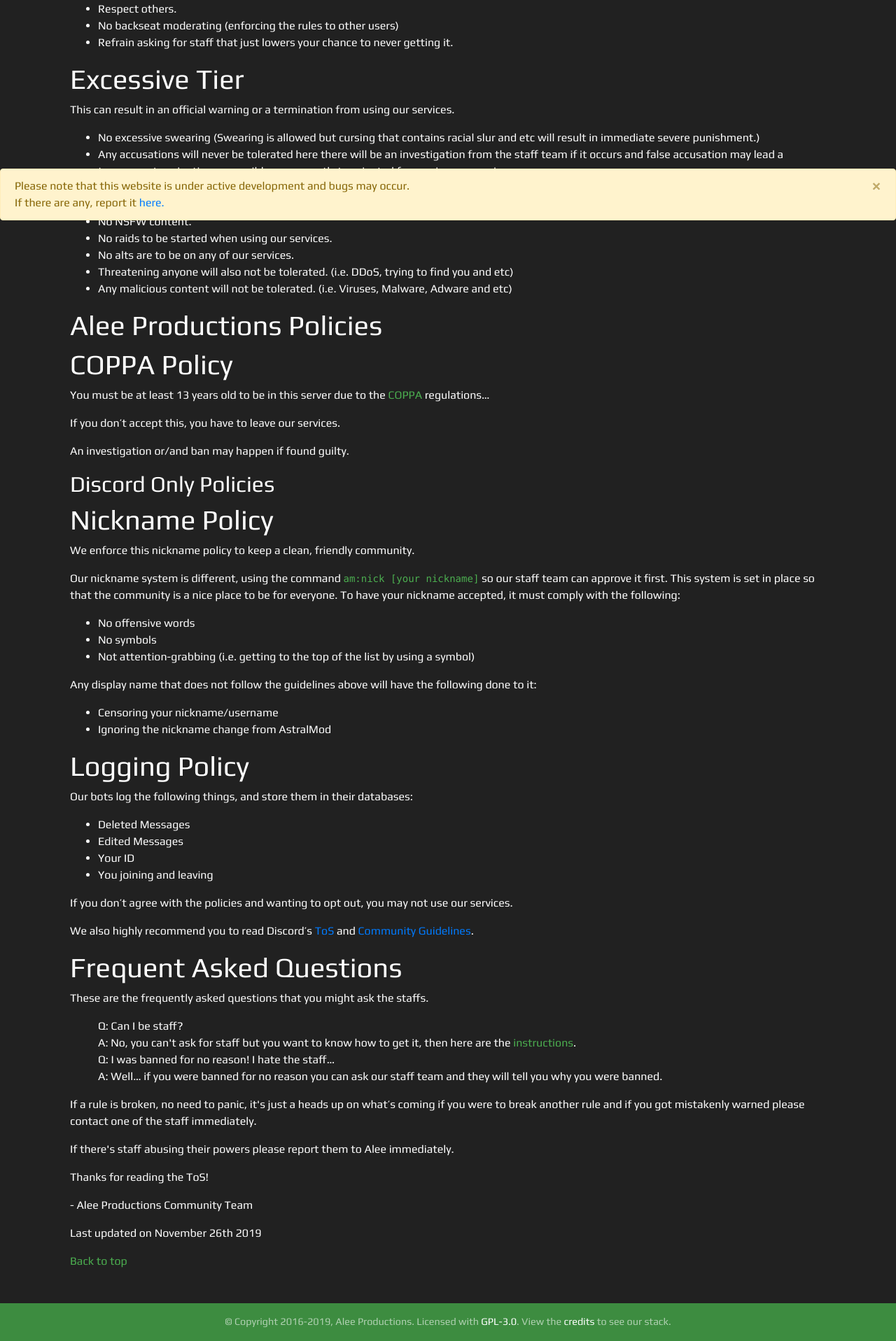
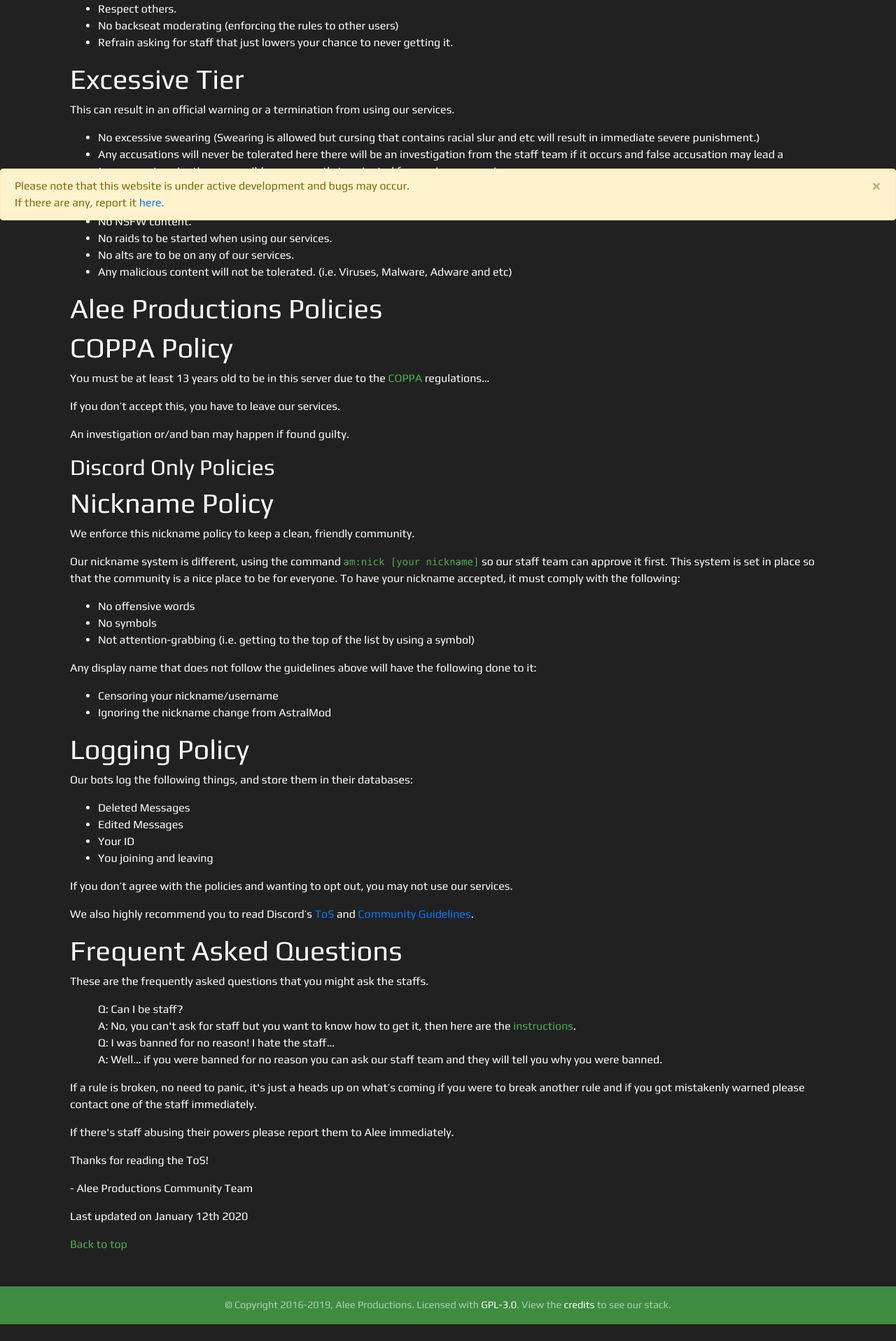
Before and after one commit to alee14-projects/website, a Next.js app: page /tos in a window 1280 px wide. Shown: the part 485-2402 px from the top of the page at 70% size. After the commit the page ends 2378 px from the top, so only its background shows below. Built offline with nearby package versions, Linux system fonts and the light colour scheme.

Commit message:
Merging stuff

```diff
--- a/pages/tos.js
+++ b/pages/tos.js
@@ -1,6 +1,8 @@
 /*
     Alee Productions Website: Website for Alee Productions
     Copyright (C) 2019 Alee
+
+	AS OF DECEMBER 6TH 2019 DO NOT MODIFY THE TOS WITHOUT ALEE'S PERMISSION.
 
     This program is free software: you can redistribute it and/or modify
     it under the terms of the GNU General Public License as published by
@@ -16,6 +18,7 @@
     along with this program.  If not, see <https://www.gnu.org/licenses/>.
 
 */
+
 import Layout from "../components/Layout";
 
 const TOS = () => (
@@ -66,12 +69,10 @@
 								possibly permanently terminated from using our services.
 							</li>
 							<li>Do not argue or threaten the staff.</li>
-							<li>Blackmailing members is also not tolerated here.</li>
+							<li>Blackmailing, attacking, cyberbullying, and threatening members is never tolerated here.</li>
 							<li>No NSFW content.</li>
 							<li>No raids to be started when using our services.</li>
 							<li>No alts are to be on any of our services.</li>
-							<li>Threatening anyone will also not be tolerated. (i.e. DDoS, trying to find you and etc)
-							</li>
 							<li>Any malicious content will not be tolerated. (i.e. Viruses, Malware, Adware and etc)
 							</li>
 						</ul>
@@ -176,7 +177,7 @@
 						<p>If there's staff abusing their powers please report them to Alee immediately.</p>
 						<p>Thanks for reading the ToS!</p>
 						<p>- Alee Productions Community Team</p>
-						<p>Last updated on November 26th 2019</p>
+						<p>Last updated on January 12th 2020</p>
 					</div>
 					<a href="#top" className="green-text">Back to top</a>
 				</div>
```
